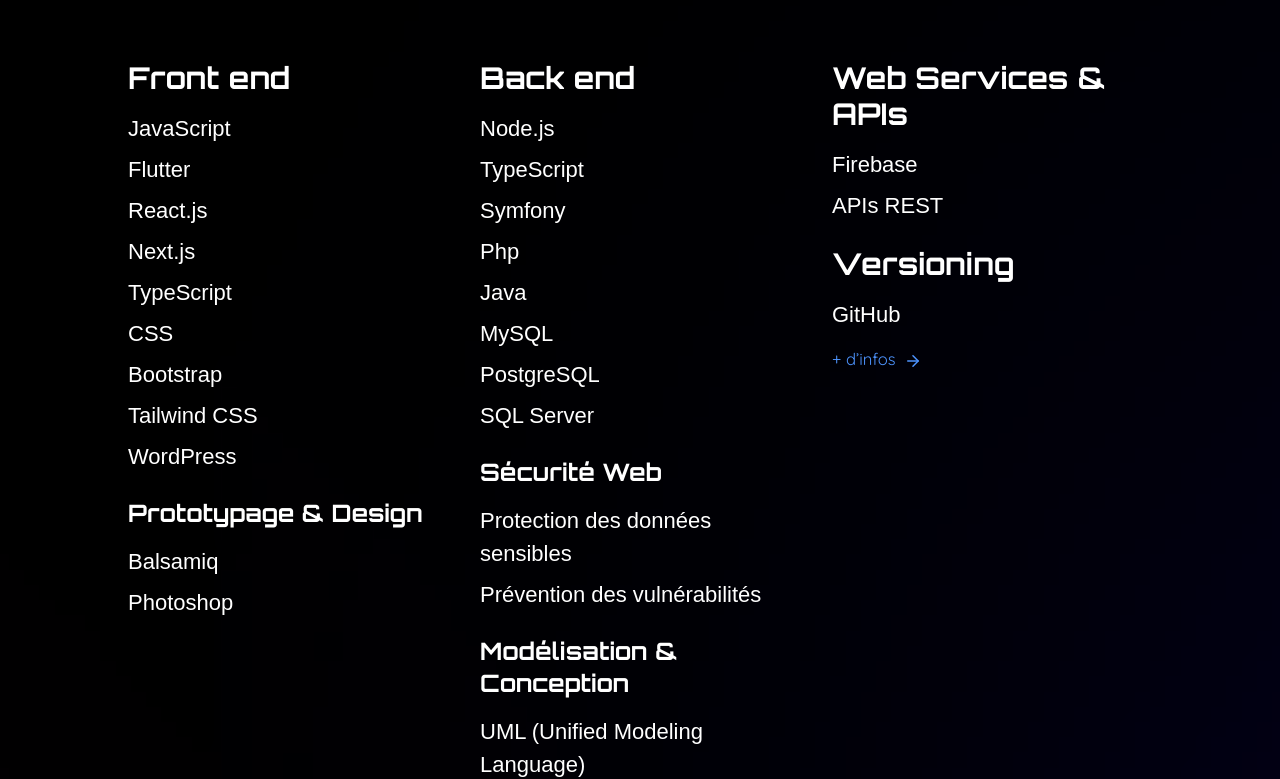
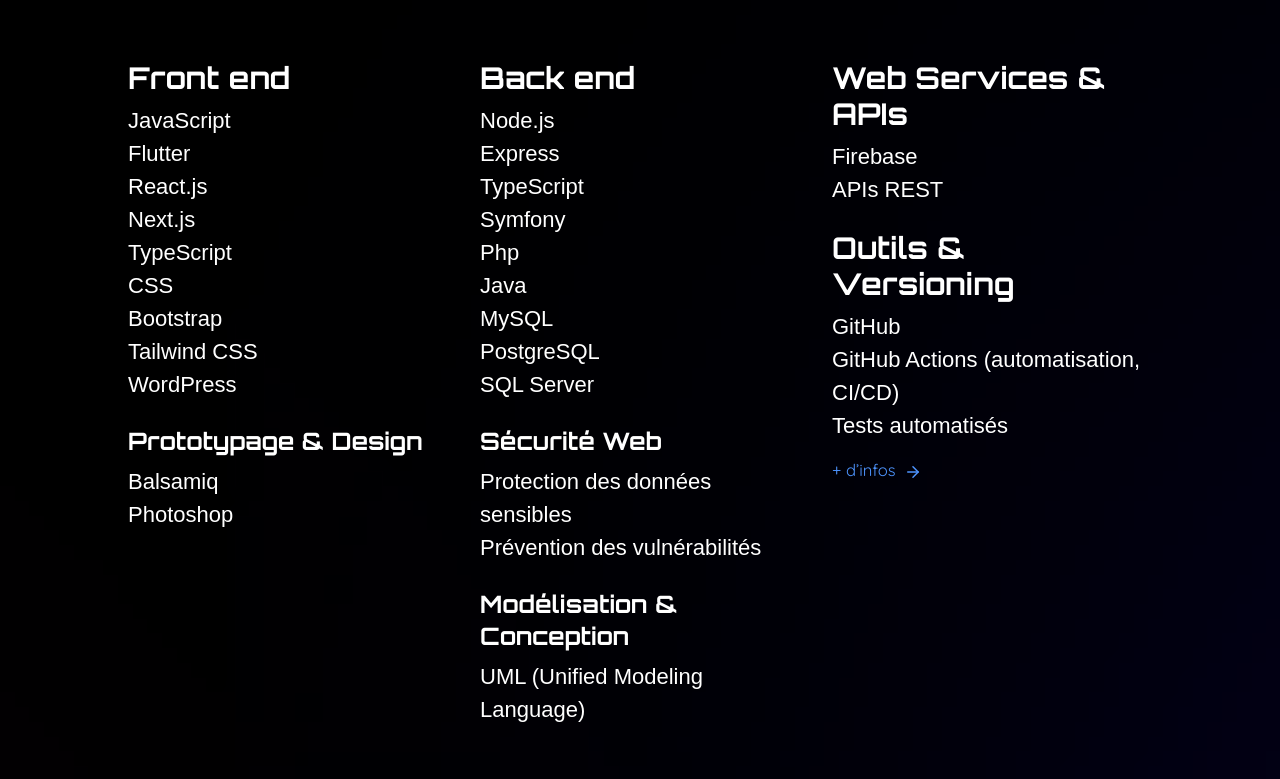
Before and after one commit to YoCode35/my-book, a Next.js app: page / in a window 1280 px wide. Shown: the part 1548-2327 px from the top of the page. Built offline with nearby package versions, Linux system fonts and the light colour scheme.

Commit message:
Update #SkillsHome + added 'DotsRectangle' in LoginForm File

```diff
--- a/src/app/page.tsx
+++ b/src/app/page.tsx
@@ -242,6 +242,7 @@
             <div className="text-center sm:text-left">
               <div className="skills-title">Back end</div>
               <div className="skills-text"><span>Node.js</span></div>
+              <div className="skills-text"><span>Express</span></div>
               <div className="skills-text"><span>TypeScript</span></div>
               <div className="skills-text"><span>Symfony</span></div>
               <div className="skills-text"><span>Php</span></div>
@@ -269,8 +270,10 @@
               <div className="skills-text"><span>APIs REST</span></div>
 
               <div className="pt-6">
-                <div className="skills-title">Versioning</div>
+              <div className="skills-title">Outils & Versioning</div>
                 <div className="skills-text"><span>GitHub</span></div>
+                <div className="skills-text"><span>GitHub Actions (automatisation, CI/CD)</span></div>
+                <div className="skills-text"><span>Tests automatisés</span></div>
               </div>
 
               {/* Skills Link */}
@@ -357,6 +360,8 @@
         <MultiProjects1118 />
         <CognitifProject />
 
+      </section>
+
       {/* SEPARATOR */}
       <div className="min-h-[20px] sm:min-h-[0px]  4xl:min-h-[100px]"></div>
 
@@ -429,8 +434,6 @@
         </div>
       </section>
 
-      </section>
-
     </main>
   );
 }
--- a/src/app/styles/globals.css
+++ b/src/app/styles/globals.css
@@ -68,9 +68,8 @@
 .skills-title {
   font-family: 'orbitron';
   @apply  text-[7vw] sm:text-xl md:text-2xl lg:text-3xl 3xl:text-4xl 4xl:text-6xl
-          pb-1 sm:pb-2 3xl:pb-6
+          pb-1 sm:pb-2 3xl:pb-4
           font-bold;
-
 }
 
 .skills-subtitle {
@@ -85,7 +84,7 @@
   @apply  text-[5vw] sm:text-[16px] md:text-[18px] lg:text-[20px] xl:text-[22px] 3xl:text-[24px] 4xl:text-[34px]
           flex
           justify-center sm:justify-between
-          mt-2;
+          mt-0;
 }
 /* Fin */
 
--- a/src/components/loginform/LoginForm.tsx
+++ b/src/components/loginform/LoginForm.tsx
@@ -3,6 +3,7 @@
 import React, { useState } from "react";
 import axios from "axios";
 import { useRouter } from "next/navigation";
+import DotsRectangle from "../../components/dots/DotsRectangle";
 
 interface LoginResponse {
   message: string;
@@ -58,6 +59,23 @@
   };
 
   return (
+
+    <div
+      className=" bg-cover
+                  bg-no-repeat
+                  bg-[url('/img/colored_spots.webp')]
+                  pb-48"
+    >
+
+      {/* SEPARATOR */}
+      <div className="min-h-[60px]"></div>
+
+      <DotsRectangle
+        className="w-full relative h-[55px] z-1"
+        rows={3}
+        dotColor="#fff000"
+      />
+
       <form id="form" onSubmit={handleSubmit} className="login-form">
         <div>
           <input
@@ -83,6 +101,8 @@
         </div>
         {error && <div>{error}</div>}
       </form>
+
+    </div>
   );
 };
 
```
Lines whose indentation alone changed are shown as unchanged.
